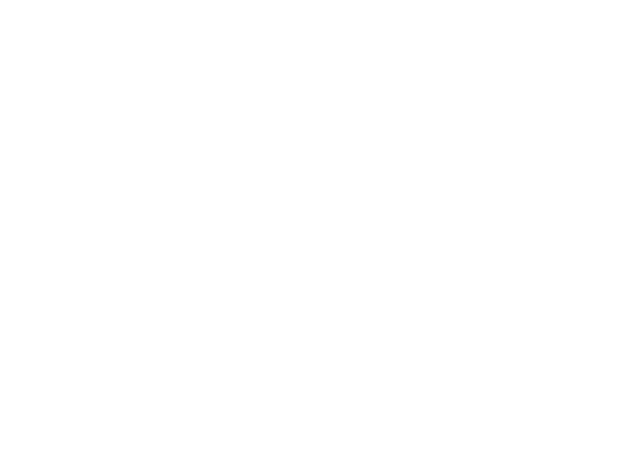
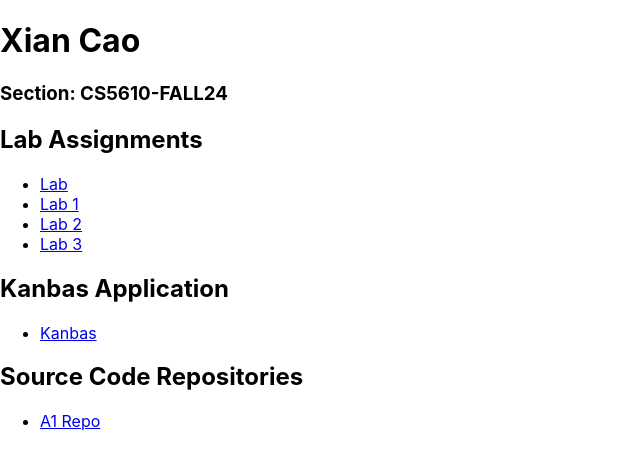
Before and after one commit to xiancao2024/kanbas-react-web-app-cs5610-fa24, a React (Create React App) app: page /Labs/Lab1#/LandingPage in a window 1280 px wide. Before the commit this address had no page. Shown: the top 468 px of the page, without its empty margins (0-640 px from the left). Built offline with nearby package versions, Linux system fonts and the light colour scheme.

Commit message:
final version

```diff
--- a/src/App.tsx
+++ b/src/App.tsx
@@ -1,21 +1,27 @@
 import React from "react";
-import "./App.css";
+import { HashRouter, Routes, Route, Navigate } from 'react-router-dom';
 import Labs from "./Labs";
 import Kanbas from "./Kanbas";
-import { HashRouter, Routes, Link, Route, Navigate } from 'react-router-dom';
+import LandingPage from "./LandingPage";
+import './App.css';
 
 function App() {
   return (
+    <HashRouter>
+      <div>
+        <Routes>
+          {/* Redirect "/" to "/LandingPage" */}
+          <Route path="/" element={<Navigate to="/LandingPage" />} />
 
-    <HashRouter>
-    <div>
-      <Routes>
-        <Route path="/" element={< Navigate to = "/Kanbas" />}  />
-        <Route path="/Labs*" element={<Labs />} />
-        <Route path="/Kanbas*" element={<Kanbas />} />
-      </Routes>
-    </div>
-  </HashRouter>
+          {/* LandingPage Route */}
+          <Route path="/LandingPage" element={<LandingPage />} />
+
+          {/* Labs and Kanbas components */}
+          <Route path="/Labs/*" element={<Labs />} />
+          <Route path="/Kanbas/*" element={<Kanbas />} />
+        </Routes>
+      </div>
+    </HashRouter>
   );
 }
 
--- a/src/Kanbas/Navigation.tsx
+++ b/src/Kanbas/Navigation.tsx
@@ -1,4 +1,5 @@
 import { Link } from "react-router-dom";
+import LandingPage from "../LandingPage";
 export default function KanbasNavigation() {
     return (
       <div id="wd-kanbas-navigation">
@@ -11,5 +12,7 @@ export default function KanbasNavigation() {
         <Link to="/Kanbas/Calendar" id="wd-calendar-link">Calendar</Link><br/>
         <Link to="/Kanbas/Inbox" id="wd-inbox-link">Inbox</Link><br/>
         <Link to="/Labs" id="wd-labs-link">Labs</Link><br/>
+        <Link to = "/LandingPage" id="landing-page">Landing Page</Link><br/>
+
       </div>
   );}
--- a/src/Kanbas/index.tsx
+++ b/src/Kanbas/index.tsx
@@ -1,4 +1,5 @@
 import { Routes, Route, Navigate } from "react-router";
+import { Link } from "react-router-dom"; // Importing Link from react-router-dom
 import Account from "./Account";
 import Dashboard from "./Dashboard";
 import KanbasNavigation from "./Navigation";
--- /dev/null
+++ b/src/LandingPage.tsx
@@ -0,0 +1,33 @@
+import React from "react";
+import { Link } from "react-router-dom";
+
+export default function LandingPage() {
+    return (
+        <div id="landing-page">
+            {/* Display your name and course section */}
+            <h1>Xian Cao</h1>
+            <h3>Section: CS5610-FALL24</h3>
+
+            {/* Links to Lab Assignments */}
+            <h2>Lab Assignments</h2>
+            <ul>
+            <li><Link to="/Labs/Lab1" target="_blank">Lab </Link></li>
+                <li><Link to="/Labs/Lab1" target="_blank">Lab 1</Link></li>
+                <li><Link to="/Labs/Lab1" target="_blank">Lab 2</Link></li>
+                <li><Link to="/Labs/Lab1" target="_blank">Lab 3</Link></li>
+            </ul>
+
+            {/* Kanbas Application */}
+            <h2>Kanbas Application</h2>
+            <ul>
+                <li><Link to="/Kanbas" target="_blank">Kanbas</Link></li>
+            </ul>
+
+            {/* Source Code Repositories */}
+            <h2>Source Code Repositories</h2>
+            <ul>
+                <li><a href="https://github.com/inspiritU/kanbas-react-web-app-cs5610-fa24/tree/a1" target="_blank">A1 Repo</a></li>
+            </ul>
+        </div>
+    );
+}
```
